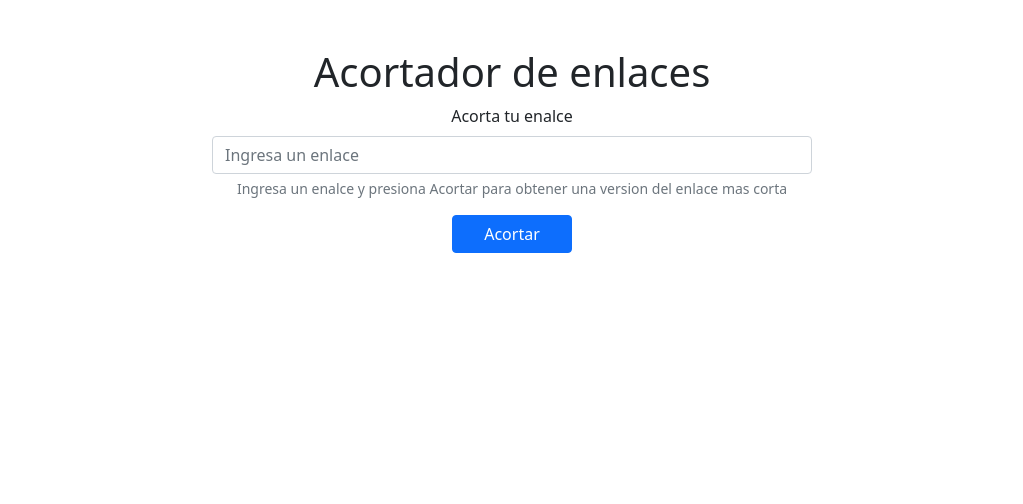
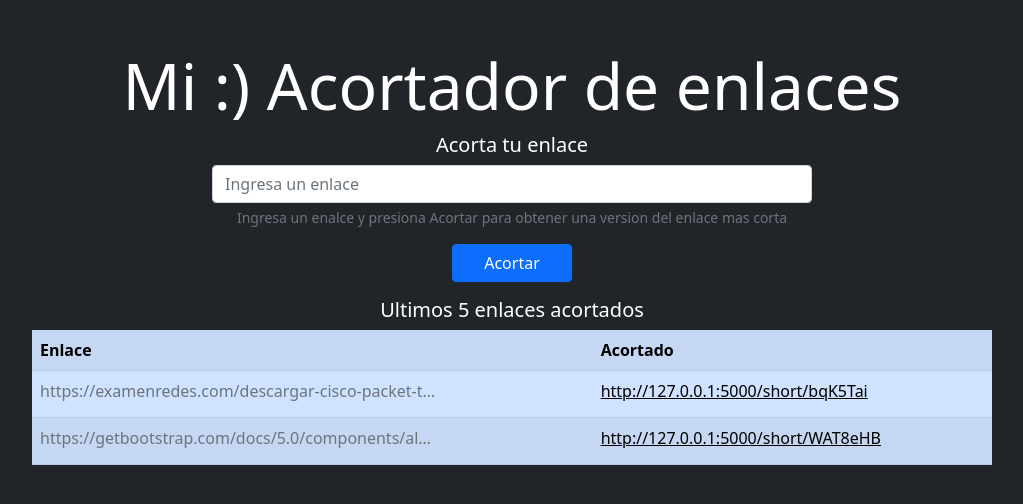
Before and after one commit to Andree-Zzz/PA-P1-Acortador, a Flask app: page / in a window 1280 px wide. Shown: the top 504 px of the page, without its empty margins (128-1151 px from the left). Run offline with Flask 2, Linux system fonts and the light colour scheme; data comes from the database, SQL or seed files in the repository.

Commit message:
Rediseñando y agregabdo funcionalidad

```diff
--- a/main.py
+++ b/main.py
@@ -13,13 +13,24 @@ db = mysql.connector.connect(
     database = 'p2',
     port = '3306'
 )
+# db = mysql.connector.connect(
+#     host = '127.0.0.1',
+#     user = 'root',
+#     password = '',
+#     database = 'acortador',
+#     port = '3306'
+# )
 db.autocommit = True
 
 app = Flask(__name__)
 
 @app.get("/")
 def index():
-    return render_template('index.html')
+    cursor = db.cursor()
+    cursor.execute("SELECT * FROM acortador ORDER BY id DESC LIMIT 5")
+    urlItems = cursor.fetchall()
+    cursor.close()
+    return render_template("index.html",urlItems = urlItems)
 
 @app.post("/")
 def crearShort():
@@ -31,7 +42,7 @@ def crearShort():
         url_short,
     ))
     cursor.close()
-    return render_template("index.html",url_short = url_short)
+    return redirect(url_for("index"))
 
 @app.route("/<url_short>")
 def redirect_url(url_short):
@@ -39,6 +50,7 @@ def redirect_url(url_short):
     cursor = db.cursor()
     cursor.execute("SELECT url FROM acortador WHERE url_short = %s", (url_short,))
     url = cursor.fetchone()
+    cursor.close()
     if(url != None): return redirect(url[0])
     return redirect(url_for('index'))
 
--- a/templates/index.html
+++ b/templates/index.html
@@ -7,22 +7,38 @@
     <link href="https://cdn.jsdelivr.net/npm/bootstrap@5.0.2/dist/css/bootstrap.min.css" rel="stylesheet" integrity="sha384-EVSTQN3/azprG1Anm3QDgpJLIm9Nao0Yz1ztcQTwFspd3yD65VohhpuuCOmLASjC" crossorigin="anonymous">
     <title>Acortador de enlaces</title>
 </head>
-<body class="my-5">
+<body class="bg-dark text-white my-5">
     <center>
-        <h1>Acortador de enlaces</h1>
+        <h1 class="display-3">Mi :) Acortador de enlaces</h1>
         <form action="{{ url_for('crearShort') }}" method="POST" class="d-inline-block" style="width: 600px;">
             <div class="mb-3">
-                <label for="exampleInputEmail1" class="form-label">Acorta tu enalce</label>
-                <input placeholder="Ingresa un enlace" type="url" name="url" value="{{url_short}}" class="form-control" id="exampleInputEmail1" aria-describedby="emailHelp">
-                <div id="emailHelp" class="form-text">Ingresa un enalce y presiona Acortar para obtener una version del enlace mas corta</div>
+                <label for="urlinput" class="h5 form-label">Acorta tu enlace</label>
+                <input placeholder="Ingresa un enlace" type="url" name="url" class="form-control" id="urlinput" aria-describedby="urlHelp" required>
+                <div id="urlHelp" class="form-text">Ingresa un enalce y presiona Acortar para obtener una version del enlace mas corta</div>
             </div>
             <button style="width: 120px;" type="submit" class="btn btn-primary">Acortar</button>
-            {% if(url_short) %}
-            <div class="my-3 alert alert-primary" role="alert">
-                <a href="{{url_short}}">{{ url_short }}</a>
-            </div>
-        {% endif %}
         </form>
+        <div class="w-75 my-3">
+            <h5>Ultimos 5 enlaces acortados</h5>
+            <table class="table table-primary table-striped table-hover">
+                <tr>
+                    <th>Enlace</th>
+                    <th>Acortado</th>
+                </tr>
+                {% for urlItem in urlItems %}
+                <tr>
+                    <td>
+                        <span class="d-inline-block text-muted text-truncate" style="max-width: 400px;">
+                            {{ urlItem[1] }}
+                        </span>
+                    </td>
+                    <td>
+                        <a href="{{ urlItem[2] }}" class="text-reset" target="bank" >{{ urlItem[2] }}</a>
+                    </td>
+                </tr>
+                {% endfor %}
+            </table>
+        </div>
     </center>
 
 </body>
```
